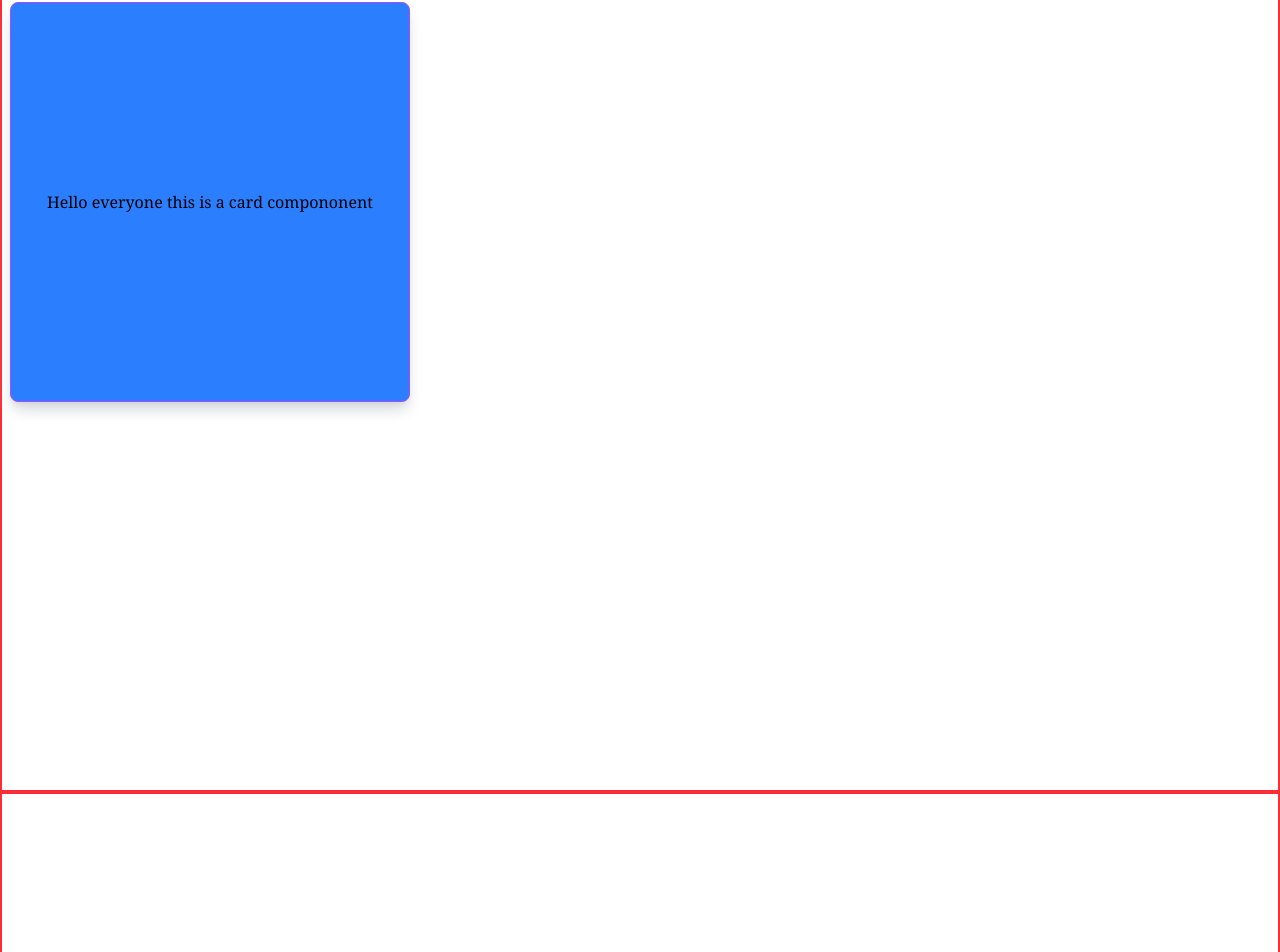
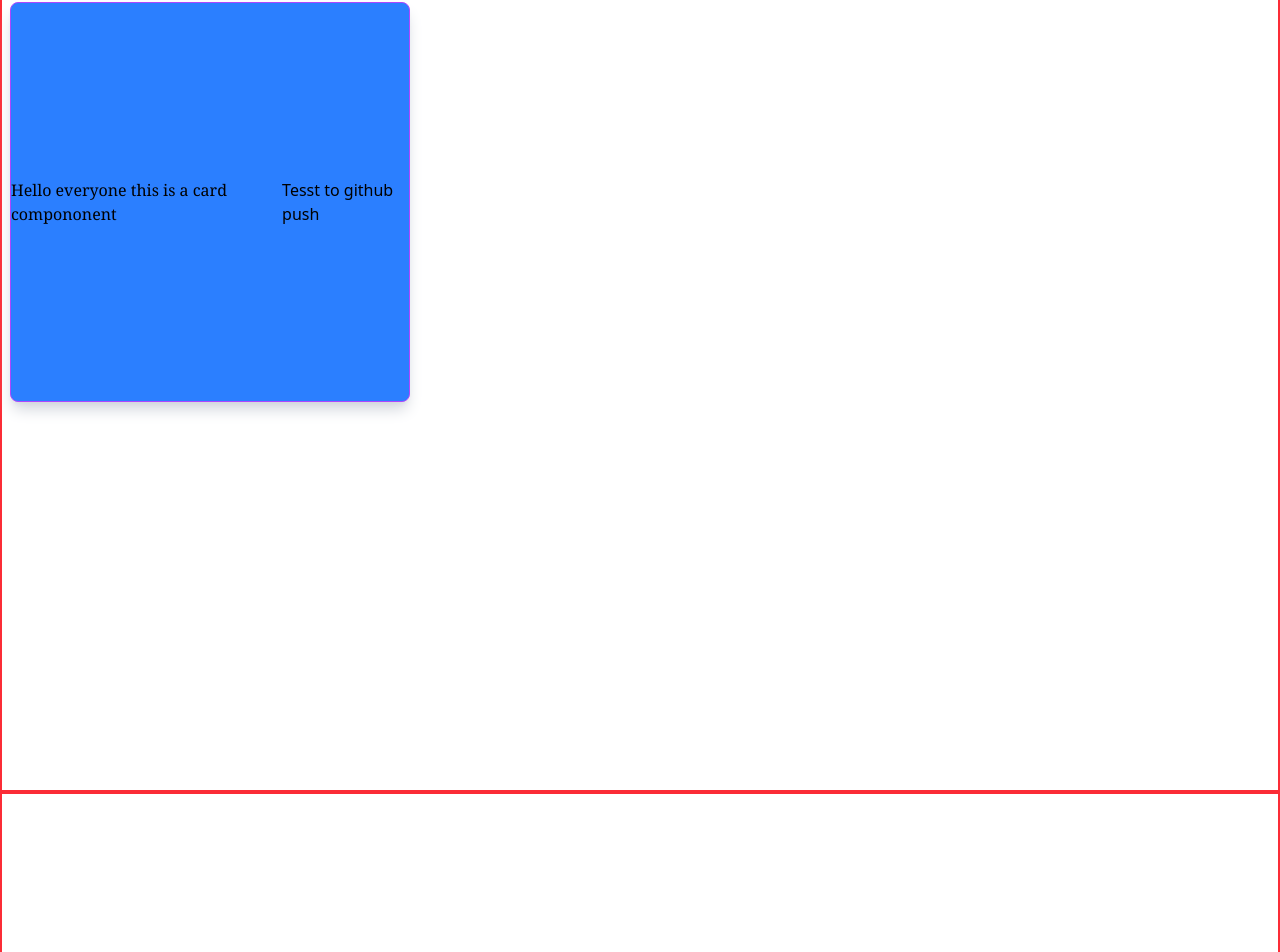
Before and after one commit to andretdev/react-portifolio, a React (Vite) app: page / in a window 1280 px wide. Shown: the part 877-1829 px from the top of the page. Built offline with nearby package versions, Linux system fonts and the light colour scheme.

Commit message:
Test for github

```diff
--- a/src/pages/Skills.jsx
+++ b/src/pages/Skills.jsx
@@ -6,6 +6,7 @@ function Skills() {
     >
       <div className="w-100 h-100 border-1 inset-shadow-xl flex items-center justify-center rounded-lg border-purple-500 bg-blue-500 shadow-lg shadow-gray-300">
         <p className="font-serif">Hello everyone this is a card compononent</p>
+        <p className="text-black">Tesst to github push</p>
       </div>
     </section>
   );
```
